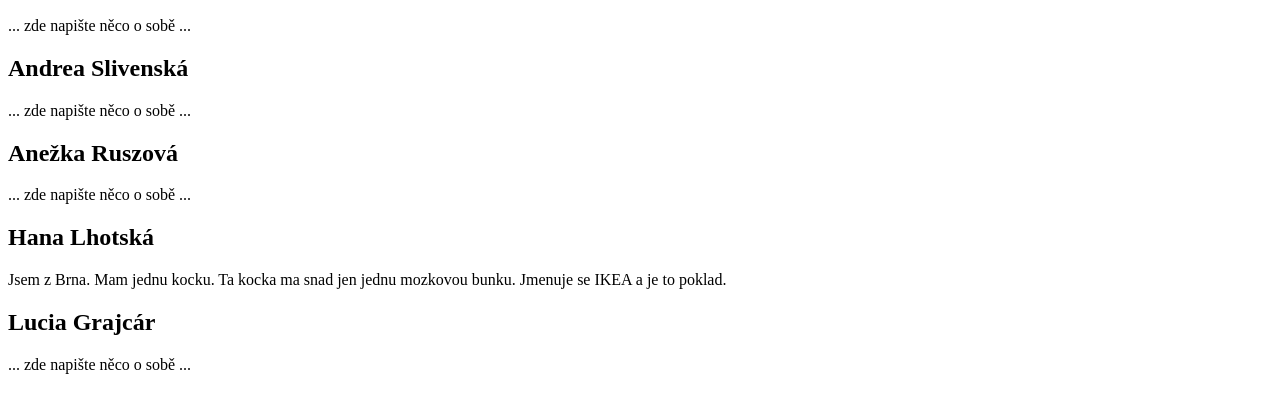
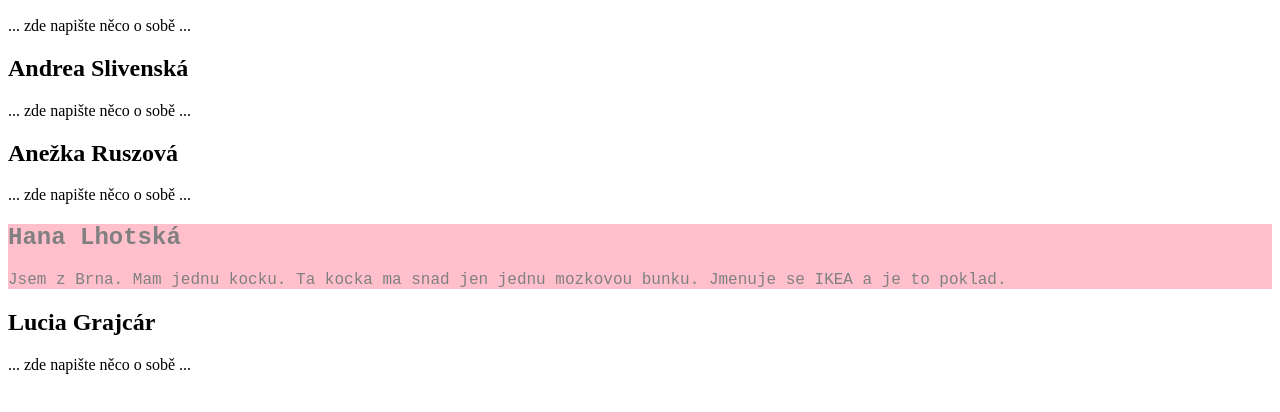
Before and after one commit to MFarka7/Mac-Cheese, a plain HTML site: page index.html in a window 1280 px wide. Shown: the part 110-522 px from the top of the page. Drawn offline with Linux system fonts and the light colour scheme.

Commit message:
upraveni CSS verze_1

```diff
--- a/mycss.css
+++ b/mycss.css
@@ -24,9 +24,9 @@ body{
 }
 
 #HanaL{
-   background-color:initial;
-   font-family: initial;
-   color:initial;
+   background-color:pink;
+   font-family:'Courier New', Courier, monospace;
+   color:gray;
 
 }
 
```
